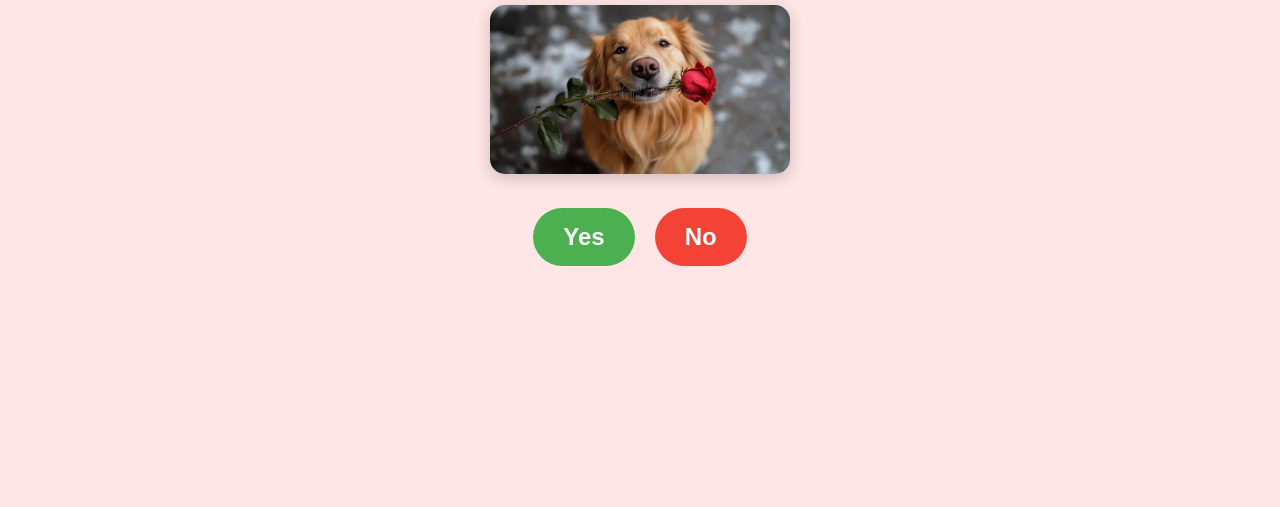
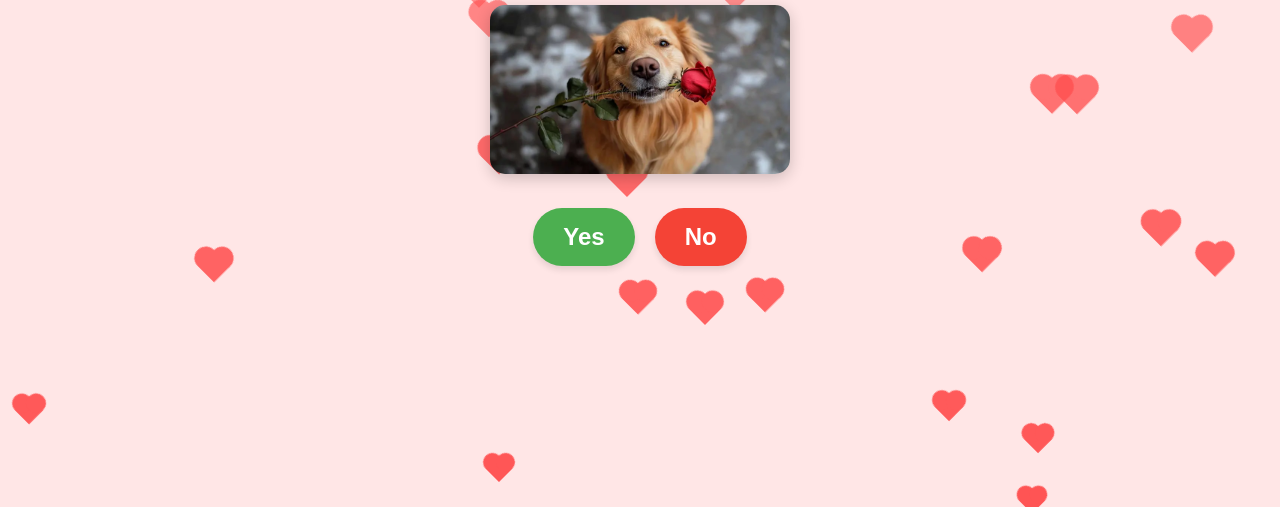
Before and after one commit to MANSI288/Test-Val, a plain HTML site: page index.html in a window 1280 px wide. Shown: the part 293-800 px from the top of the page. Drawn offline with Linux system fonts and the light colour scheme.

Commit message:
Update index.html

```diff
--- a/index.html
+++ b/index.html
@@ -7,26 +7,92 @@
     <style>
         body {
             font-family: 'Arial', sans-serif;
-            background-color: #ffe6e6; /* Light pink background */
+            background-color: #ffe6e6; /* Light pink base */
             text-align: center;
+            height: 100vh;
+            margin: 0;
+            overflow: hidden; /* Prevents scrolling */
+            position: relative; /* Needed for layering */
+        }
+
+        /* =========================
+           NEW BACKGROUND HEART STYLES
+           ========================= */
+        .bg-hearts-container {
+            position: absolute;
+            top: 0;
+            left: 0;
+            width: 100%;
+            height: 100%;
+            pointer-events: none; /* Ensures clicks go through to buttons */
+            z-index: 1; /* Sits behind main content */
+            overflow: hidden;
+        }
+
+        /* Creating the heart shape using CSS */
+        .heart-bg {
+            position: absolute;
+            width: 20px;
+            height: 20px;
+            background-color: #ff4d4d; /* Red color */
+            opacity: 0; /* Start invisible */
+            /* Rotate to make the bottom point of heart */
+            transform: rotate(-45deg);
+            /* The floating animation */
+            animation: floatAndBeat linear infinite;
+        }
+        /* The two round tops of the heart */
+        .heart-bg::before, .heart-bg::after {
+            content: "";
+            position: absolute;
+            width: 20px;
+            height: 20px;
+            background-color: #ff4d4d;
+            border-radius: 50%;
+        }
+        .heart-bg::before { top: -10px; left: 0; }
+        .heart-bg::after { top: 0; left: 10px; }
+
+        /* Animation: float up and pulse (beat) */
+        @keyframes floatAndBeat {
+            0% {
+                transform: translateY(110vh) scale(0.8) rotate(-45deg);
+                opacity: 1;
+            }
+            50% {
+                /* Beat bigger in the middle */
+                transform: translateY(50vh) scale(1.3) rotate(-45deg);
+                opacity: 0.8;
+            }
+            100% {
+                transform: translateY(-10vh) scale(0.8) rotate(-45deg);
+                opacity: 0;
+            }
+        }
+
+        /* =========================
+           MAIN CONTENT STYLES
+           ========================= */
+        /* A container to make sure content sits ON TOP of hearts */
+        #main-content-wrapper {
+            position: relative;
+            z-index: 10; /* Higher than background hearts */
+            height: 100%;
             display: flex;
             flex-direction: column;
             align-items: center;
             justify-content: center;
-            height: 100vh;
-            margin: 0;
-            overflow: hidden; /* Prevents scrolling */
         }
 
         h1 {
             color: #d32f2f;
             font-size: 3rem;
             margin-bottom: 20px;
+            text-shadow: 2px 2px 4px rgba(255, 255, 255, 0.5);
         }
 
-        /* Image styling */
         .photo-container img {
-            max-width: 300px; /* Limits width so it fits nicely */
+            max-width: 300px;
             max-height: 400px;
             border-radius: 15px;
             box-shadow: 0 4px 15px rgba(0,0,0,0.2);
@@ -48,6 +114,7 @@
             border-radius: 50px;
             cursor: pointer;
             transition: all 0.3s ease;
+            box-shadow: 0 4px 6px rgba(0,0,0,0.1);
         }
 
         #yes-btn {
@@ -68,16 +135,15 @@
             transition: transform 0.2s; /* Smooth shrinking */
         }
 
-        /* The text that appears when he clicks No */
         #persuasion-text {
             margin-top: 20px;
             font-size: 1.2rem;
             color: #d32f2f;
             font-style: italic;
-            height: 30px; /* Keeps space so layout doesn't jump */
+            height: 30px;
+            font-weight: bold;
         }
 
-        /* The hidden "Yay" screen */
         #success-screen {
             display: none;
         }
@@ -85,11 +151,13 @@
         .big-love {
             font-size: 4rem;
             color: #e91e63;
-            animation: heartbeat 1.5s infinite;
+            /* The big text heartbeat animation */
+            animation: textHeartbeat 1.5s infinite;
             margin-top: 20px;
+            text-shadow: 2px 2px 4px rgba(255, 255, 255, 0.5);
         }
 
-        @keyframes heartbeat {
+        @keyframes textHeartbeat {
             0% { transform: scale(1); }
             50% { transform: scale(1.1); }
             100% { transform: scale(1); }
@@ -98,6 +166,9 @@
 </head>
 <body>
 
+    <div class="bg-hearts-container" id="bg-hearts"></div>
+
+    <div id="main-content-wrapper">
         <div id="question-screen">
             <h1>Will you be my valentine?</h1>
 
@@ -117,38 +188,67 @@
             <h1>Yay!!!</h1>
             <div class="big-love">I love you ❤️</div>
         </div>
+    </div>
 
     <script>
+        // =========================
+        // NEW JAVASCRIPT TO CREATE BACKGROUND HEARTS
+        // =========================
+        function createFloatingHearts() {
+            const container = document.getElementById('bg-hearts');
+            const numHearts = 30; // Number of hearts to generate
+
+            for (let i = 0; i < numHearts; i++) {
+                // Create a new div for the heart
+                const heart = document.createElement('div');
+                heart.classList.add('heart-bg');
+
+                // Randomize horizontal position (0% to 100% across screen)
+                heart.style.left = `${Math.random() * 100}vw`;
+
+                // Randomize animation duration (between 4s and 8s) so they move at different speeds
+                const duration = Math.random() * 4 + 4;
+                heart.style.animationDuration = `${duration}s`;
+
+                // Randomize delay so they don't all start at once
+                heart.style.animationDelay = `${Math.random() * 5}s`;
+
+                // Add random slight size variation
+                const scaleVar = Math.random() * 0.5 + 0.5; // 0.5 to 1.0 scale base
+
+                container.appendChild(heart);
+            }
+        }
+
+        // Run the heart creator when page loads
+        window.onload = createFloatingHearts;
+
+
+        // =========================
+        // EXISTING BUTTON LOGIC
+        // =========================
         let noClickCount = 0;
         const noBtn = document.getElementById('no-btn');
         const persuasionText = document.getElementById('persuasion-text');
 
         function shrinkNo() {
             noClickCount++;
-
-            // 1. Make the button smaller
-            // It shrinks by 15% each time
+            // Shrink by 15% each time
             let currentScale = 1 - (noClickCount * 0.15);
-
-            // Stop it from disappearing entirely (stops at 10% size)
             if (currentScale < 0.1) currentScale = 0.1;
             noBtn.style.transform = `scale(${currentScale})`;
 
-            // 2. Change the text
             if (noClickCount === 1) {
-                persuasionText.innerText = "C'mon! I know you want to say Yes";
+                persuasionText.innerText = "cmon you want to say yes";
             } else if (noClickCount === 2) {
-                persuasionText.innerText = "I'm fun! I promise";
+                persuasionText.innerText = "cmon im fun, say yes";
             } else {
-                // If he keeps clicking past 2 times
-                persuasionText.innerText = "Say Yes please🥺";
+                persuasionText.innerText = "okay seriously click yes now!";
             }
         }
 
         function sayYes() {
-            // Hide the question screen
             document.getElementById('question-screen').style.display = 'none';
-            // Show the success screen
             document.getElementById('success-screen').style.display = 'block';
         }
     </script>
```
Lines whose indentation alone changed are shown as unchanged.
